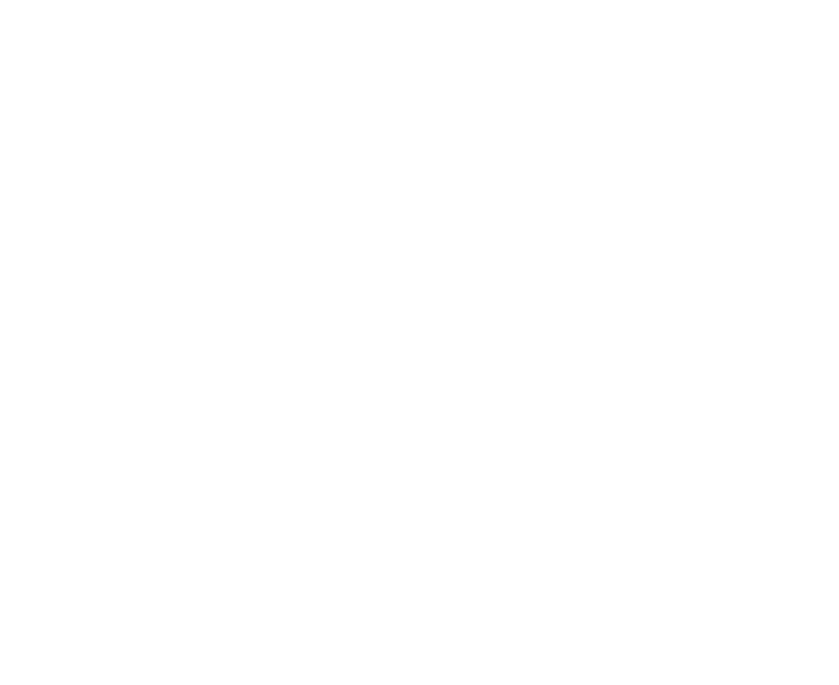
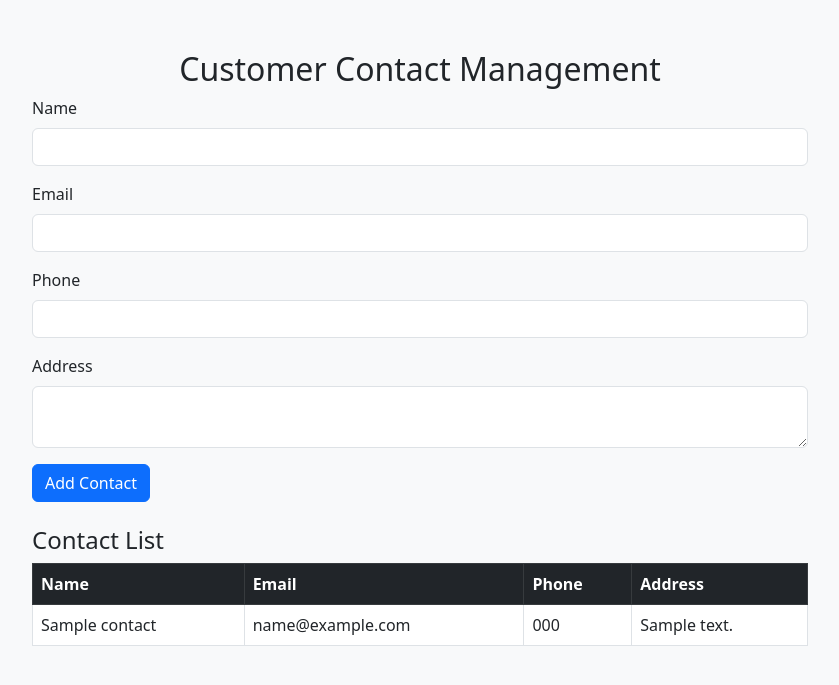
Before and after one commit to chidindu327/ContactManagement2, a PHP site: page / in a window 1280 px wide. Before the commit the part shown is empty. Shown: the top 685 px of the page, without its empty margins (220-1059 px from the left). Run offline with PHP 8.4, Linux system fonts and the light colour scheme; tables that the repository leaves empty hold one stand-in row (values such as "Sample post").

Commit message:
index page
New index Page

```diff
--- /dev/null
+++ b/db.php
@@ -0,0 +1,15 @@
+<?php
+// contact_db.php
+$servername = "localhost";
+$username = "root";
+$password = "";
+$dbname = "contact_management";
+
+// Create connection
+$conn = new mysqli($servername, $username, $password, $dbname);
+
+// Check connection
+if ($conn->connect_error) {
+    die("Connection failed: " . $conn->connect_error);
+}
+?>
--- a/index.php
+++ b/index.php
@@ -1,11 +1,88 @@
+<?php
+// Connect to database
+include "db.php";
+
+// Insert new contact
+if ($_SERVER["REQUEST_METHOD"] == "POST") {
+    $name = $_POST["name"];
+    $email = $_POST["email"];
+    $phone = $_POST["phone"];
+    $address = $_POST["address"];
+
+    $sql = "INSERT INTO contacts (name, email, phone, address) VALUES ('$name', '$email', '$phone', '$address')";
+    $conn->query($sql);
+}
+
+// Fetch contacts
+$contacts = $conn->query("SELECT * FROM contacts");
+?>
+
 <!DOCTYPE html>
 <html lang="en">
 <head>
     <meta charset="UTF-8">
     <meta name="viewport" content="width=device-width, initial-scale=1.0">
-    <title>Document</title>
+    <title>Customer Contact Management</title>
+    <link href="https://cdn.jsdelivr.net/npm/bootstrap@5.3.0/dist/css/bootstrap.min.css" rel="stylesheet">
+    <style>
+        body {
+            background-color: #f8f9fa;
+        }
+        .container {
+            max-width: 800px;
+            margin-top: 50px;
+        }
+    </style>
 </head>
 <body>
+    <div class="container">
+        <h2 class="text-center">Customer Contact Management</h2>
 
+        <!-- Add Contact Form -->
+        <form method="POST" class="mb-4">
+            <div class="mb-3">
+                <label for="name" class="form-label">Name</label>
+                <input type="text" class="form-control" id="name" name="name" required>
+            </div>
+            <div class="mb-3">
+                <label for="email" class="form-label">Email</label>
+                <input type="email" class="form-control" id="email" name="email" required>
+            </div>
+            <div class="mb-3">
+                <label for="phone" class="form-label">Phone</label>
+                <input type="text" class="form-control" id="phone" name="phone">
+            </div>
+            <div class="mb-3">
+                <label for="address" class="form-label">Address</label>
+                <textarea class="form-control" id="address" name="address"></textarea>
+            </div>
+            <button type="submit" class="btn btn-primary">Add Contact</button>
+        </form>
+
+        <!-- Contact List -->
+        <h4>Contact List</h4>
+        <table class="table table-bordered table-hover">
+            <thead class="table-dark">
+                <tr>
+                    <th>Name</th>
+                    <th>Email</th>
+                    <th>Phone</th>
+                    <th>Address</th>
+                </tr>
+            </thead>
+            <tbody>
+                <?php while($contact = $contacts->fetch_assoc()): ?>
+                <tr>
+                    <td><?php echo htmlspecialchars($contact['name']); ?></td>
+                    <td><?php echo htmlspecialchars($contact['email']); ?></td>
+                    <td><?php echo htmlspecialchars($contact['phone']); ?></td>
+                    <td><?php echo htmlspecialchars($contact['address']); ?></td>
+                </tr>
+                <?php endwhile; ?>
+            </tbody>
+        </table>
+    </div>
+
+    <script src="https://cdn.jsdelivr.net/npm/bootstrap@5.3.0/dist/js/bootstrap.bundle.min.js"></script>
 </body>
 </html>
```
